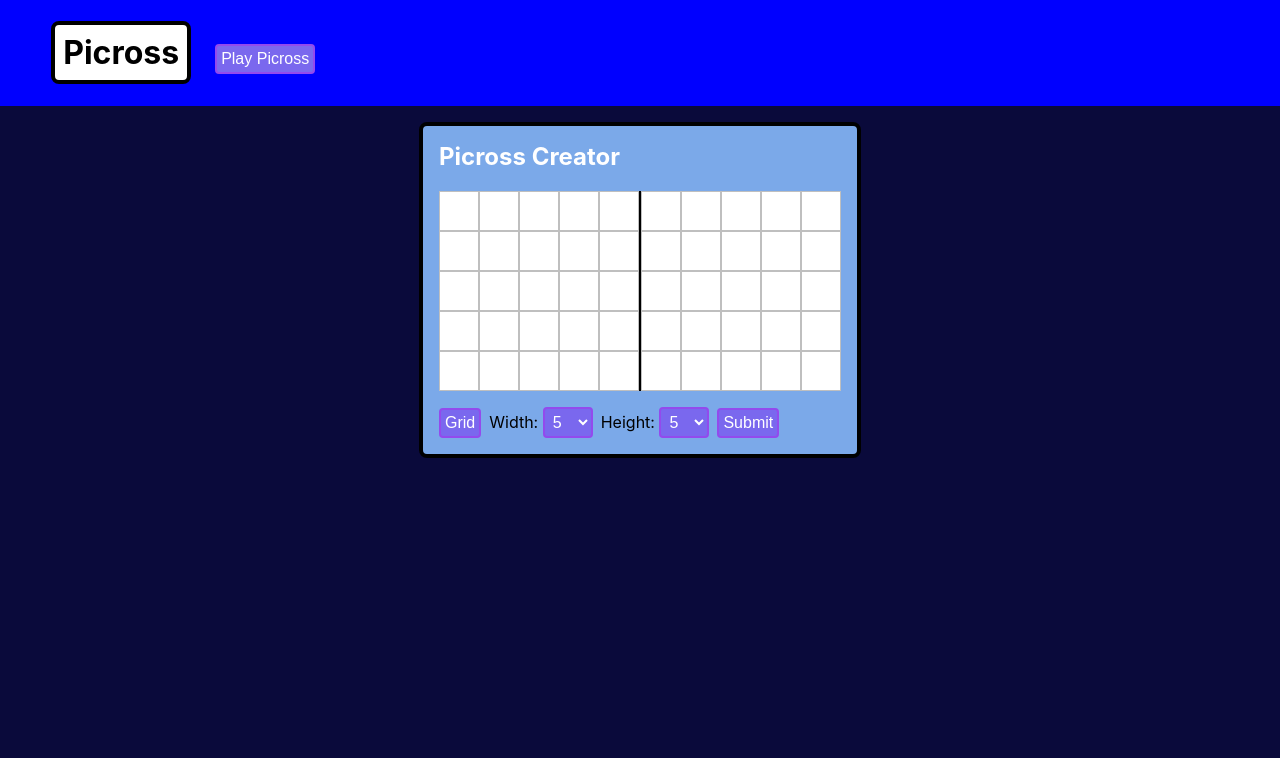
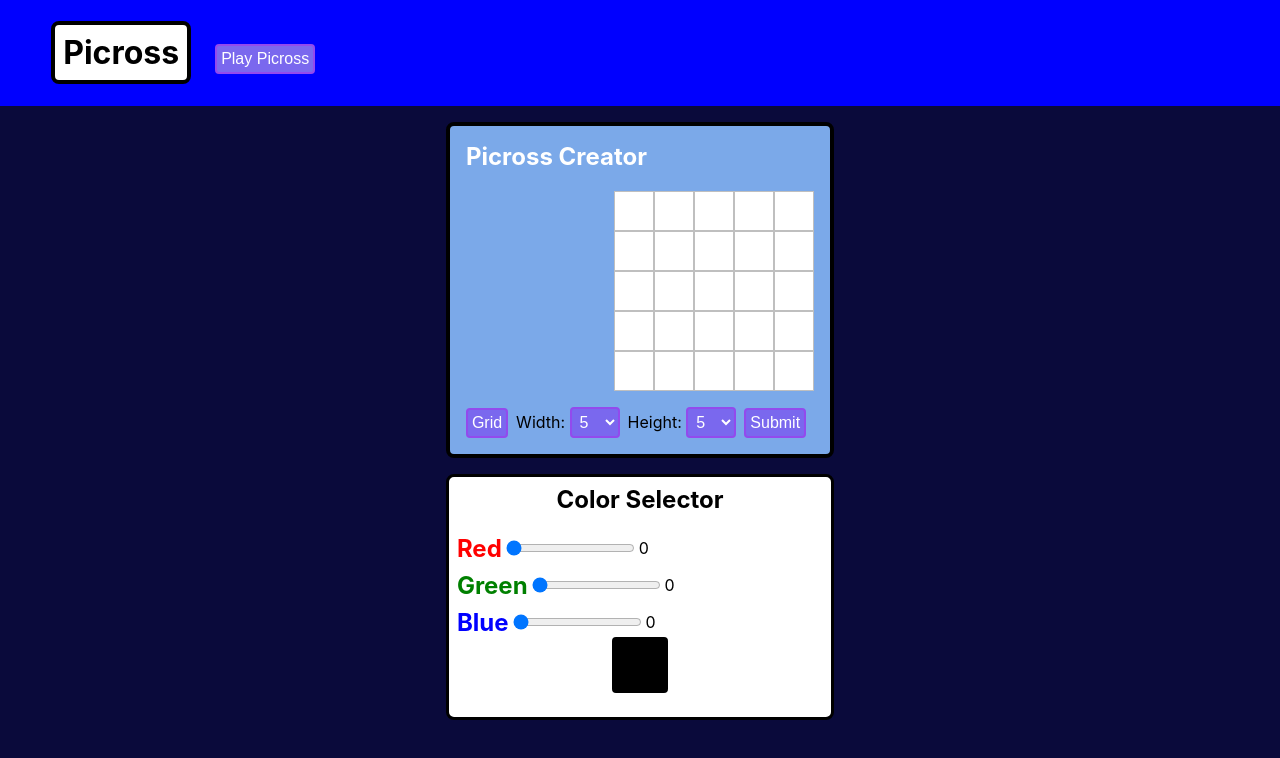
Before and after one commit to JordanMcFarland/picross, a React (Create React App) app: page / in a window 1280 px wide. Both pictures are taken after a click on the button "Create a Picross". Shown: the top 758 px of the page. Built offline with nearby package versions, Linux system fonts and the light colour scheme.

Commit message:
Picross creator colors

```diff
--- /dev/null
+++ b/src/components/ColorSelector.js
@@ -0,0 +1,99 @@
+import React, { useEffect, useState } from "react";
+
+const ColorSelector = ({ color, setColor }) => {
+  const [rgb, setRGB] = useState({ red: 0, green: 0, blue: 0 });
+
+  useEffect(() => {
+    function toHex(value) {
+      const hex = value.toString(16);
+      return hex.length == 1 ? "0" + hex : hex;
+    }
+
+    function getColor() {
+      return `#${toHex(rgb.red)}${toHex(rgb.green)}${toHex(rgb.blue)}`;
+    }
+
+    setColor(getColor());
+  }, [rgb]);
+
+  function updateColorValue(c, value) {
+    const num = Number(value);
+    setRGB({ ...rgb, [c]: num });
+  }
+
+  return (
+    <div
+      style={{
+        backgroundColor: "white",
+        borderStyle: "solid",
+        borderRadius: 8,
+        padding: 8,
+      }}
+      className="colorSelectorContainer"
+    >
+      <h2 style={{ textAlign: "center", marginTop: 0 }}>Color Selector</h2>
+      <div style={{ display: "flex", alignItems: "center" }}>
+        <h2 style={{ color: "red", margin: 0, marginRight: 4 }}>Red</h2>
+        <input
+          style={{ margin: 0 }}
+          id="red"
+          name="red"
+          type="range"
+          min={0}
+          max={255}
+          defaultValue={0}
+          onChange={(e) => updateColorValue("red", e.target.value)}
+        />
+        <label style={{ marginLeft: 4 }} htmlFor="red">
+          {rgb.red}
+        </label>
+      </div>
+      <div style={{ display: "flex", alignItems: "center", marginTop: 8 }}>
+        <h2 style={{ color: "green", margin: 0, marginRight: 4 }}>Green</h2>
+        <input
+          style={{ margin: 0 }}
+          id="green"
+          name="green"
+          type="range"
+          min={0}
+          max={255}
+          defaultValue={0}
+          onChange={(e) => updateColorValue("green", e.target.value)}
+        />
+        <label style={{ marginLeft: 4 }} htmlFor="green">
+          {rgb.green}
+        </label>
+      </div>
+      <div style={{ display: "flex", alignItems: "center", marginTop: 8 }}>
+        <h2 style={{ color: "blue", margin: 0, marginRight: 4 }}>Blue</h2>
+        <input
+          style={{ margin: 0 }}
+          id="blue"
+          name="blue"
+          type="range"
+          min={0}
+          max={255}
+          defaultValue={0}
+          onChange={(e) => updateColorValue("blue", e.target.value)}
+        />
+        <label style={{ marginLeft: 4 }} htmlFor="blue">
+          {rgb.blue}
+        </label>
+      </div>
+      <div style={{ display: "flex", justifyContent: "center" }}>
+        <div
+          style={{
+            borderStyle: "solid",
+            borderRadius: 4,
+            width: 50,
+            height: 50,
+            backgroundColor: color,
+            marginBottom: 16,
+          }}
+        ></div>
+      </div>
+    </div>
+  );
+};
+
+export default ColorSelector;
--- /dev/null
+++ b/src/components/CreatorGridSquare.js
@@ -0,0 +1,54 @@
+import React, { useEffect, useState } from "react";
+
+const CreatorGridSquare = ({
+  coordinates,
+  currentTool,
+  dragging,
+  setDragging,
+  dragColor,
+  setDragColor,
+  grid,
+  setGrid,
+  state,
+  x,
+  y,
+  color,
+  squareColor,
+}) => {
+  function getDragColor() {
+    setDragColor(squareColor ? null : color);
+  }
+
+  // update the state of the toggled grid square
+  function toggleGridSquare() {
+    const newGrid = [...grid];
+    let toColor;
+
+    dragging ? (toColor = dragColor) : (toColor = squareColor ? null : color);
+
+    newGrid[coordinates.y][coordinates.x] = {
+      ...newGrid[coordinates.y][coordinates.x],
+      color: toColor,
+    };
+    setGrid(newGrid);
+  }
+
+  return (
+    <div
+      className="gridSquare"
+      style={{
+        backgroundColor: grid[y][x].color ? squareColor : "white",
+      }}
+      onMouseDown={() => {
+        toggleGridSquare();
+        getDragColor();
+        setDragging(true);
+      }}
+      onMouseOver={() => dragging && toggleGridSquare()}
+    >
+      {state === "dead" && <p style={{ userSelect: "none" }}>X</p>}
+    </div>
+  );
+};
+
+export default CreatorGridSquare;
--- a/src/components/GridSquare.js
+++ b/src/components/GridSquare.js
@@ -1,4 +1,4 @@
-import React, { useEffect } from "react";
+import React, { useEffect, useState } from "react";
 
 const GridSquare = ({
   coordinates,
--- a/src/components/Main.js
+++ b/src/components/Main.js
@@ -2,6 +2,7 @@ import React, { useEffect, useState } from "react";
 import Header from "./Header";
 import Picross from "./Picross";
 import PicrossCreator from "./PicrossCreator";
+import ColorSelector from "./ColorSelector";
 
 const Main = () => {
   const [currentPage, setCurrentPage] = useState("picross");
@@ -9,14 +10,28 @@ const Main = () => {
 
   useEffect(() => {}, []);
 
+  function getCurrentPage() {
+    switch (currentPage) {
+      case "picross":
+        return <Picross puzzles={puzzles} />;
+      case "picrossCreator":
+        return <PicrossCreator />;
+      case "colorPicker":
+        return <ColorSelector />;
+      default:
+        return <h3>Something went wrong</h3>;
+    }
+  }
+
   return (
     <div className="mainContainer">
       <Header currentPage={currentPage} setCurrentPage={setCurrentPage} />
-      {currentPage === "picross" ? (
+      {getCurrentPage()}
+      {/* {currentPage === "picross" ? (
         <Picross puzzles={puzzles} />
       ) : (
         <PicrossCreator />
-      )}
+      )} */}
     </div>
   );
 };
--- a/src/components/Picross.js
+++ b/src/components/Picross.js
@@ -40,7 +40,7 @@ const PicrossGrid = ({ setSolved }) => {
         const currentRowArr = [];
         let counter = 0;
         row.forEach((col, xIndex) => {
-          if (col.marked) {
+          if (col.color) {
             counter++;
           } else {
             counter > 0 && currentRowArr.push(counter);
@@ -69,7 +69,7 @@ const PicrossGrid = ({ setSolved }) => {
         let counter = 0;
         const currentColCount = [];
         grid.forEach((row, yIndex) => {
-          if (row[xIndex].marked) {
+          if (row[xIndex].color) {
             counter++;
           } else {
             counter > 0 && currentColCount.push(counter);
@@ -100,8 +100,8 @@ const PicrossGrid = ({ setSolved }) => {
     function checkIfPicrossIsCorrect() {
       const puzzleSolved = grid.every((row) => {
         return row.every((col) => {
-          if (col.marked && col.state === "active") return true;
-          else if (!col.marked && col.state !== "active") return true;
+          if (col.color && col.state === "active") return true;
+          else if (!col.color && col.state !== "active") return true;
           else return false;
         });
       });
@@ -117,28 +117,29 @@ const PicrossGrid = ({ setSolved }) => {
     let newPuzzle = [];
     const keys = Object.keys(PUZZLES[puzzleSize]);
     const rand = Math.floor(Math.random() * keys.length);
-    const newPuzzleName = keys[rand];
-    newPuzzle = setANewGrid(PUZZLES[puzzleSize][newPuzzleName]);
+    const newPuzzleName = keys[0];
+    console.log(PUZZLES[puzzleSize][newPuzzleName]);
+    //newPuzzle = setANewGrid(PUZZLES[puzzleSize][newPuzzleName]);
     setSolved(false);
-    setGrid(newPuzzle);
+    setGrid(PUZZLES[puzzleSize][newPuzzleName]);
     setTimer(0);
   }
 
-  function setANewGrid(newPuzzle) {
-    let newGrid = [];
-    newPuzzle.forEach((row) => {
-      const currentRow = [];
-      row.forEach((xIndex) => {
-        const xIndexObj = { marked: false, state: "inactive" };
-        if (xIndex === "x") {
-          xIndexObj.marked = true;
-        }
-        currentRow.push(xIndexObj);
-      });
-      newGrid.push(currentRow);
-    });
-    return newGrid;
-  }
+  // function setANewGrid(newPuzzle) {
+  //   let newGrid = [];
+  //   newPuzzle.forEach((row) => {
+  //     const currentRow = [];
+  //     row.forEach((xIndex) => {
+  //       const xIndexObj = { marked: false, state: "inactive" };
+  //       if (xIndex === "x") {
+  //         xIndexObj.marked = true;
+  //       }
+  //       currentRow.push(xIndexObj);
+  //     });
+  //     newGrid.push(currentRow);
+  //   });
+  //   return newGrid;
+  // }
 
   function renderColumnNumberRow() {
     return (
--- a/src/components/PicrossCreator.js
+++ b/src/components/PicrossCreator.js
@@ -1,13 +1,15 @@
 import React, { useEffect, useState } from "react";
-import GridSquare from "./GridSquare";
+import CreatorGridSquare from "./CreatorGridSquare";
 import PUZZLES from "../shared/PUZZLES";
+import ColorSelector from "./ColorSelector";
 
 const PicrossCreator = () => {
-  const [gridSize, setGridSize] = useState({ x: 10, y: 5 });
+  const [gridSize, setGridSize] = useState({ x: 5, y: 5 });
   const [grid, setGrid] = useState([[]]);
   const [dragging, setDragging] = useState(false);
-  const [dragState, setDragState] = useState();
+  const [dragColor, setDragColor] = useState("#000");
   const [picrossName, setPicrossName] = useState("");
+  const [color, setColor] = useState("#000");
 
   // Listen for mouse up anywhere on screen so drag state updates properly
   useEffect(() => {
@@ -25,7 +27,7 @@ const PicrossCreator = () => {
       for (let i = 0; i < gridSize.y; i++) {
         const currentRow = [];
         for (let j = 0; j < gridSize.x; j++) {
-          const xIndexObj = { marked: false, state: "inactive" };
+          const xIndexObj = { state: "inactive", color: null };
           currentRow.push(xIndexObj);
         }
         newGrid.push(currentRow);
@@ -47,6 +49,7 @@ const PicrossCreator = () => {
       });
       formattedGrid.push(currentRow);
     });
+    console.log(JSON.stringify(grid));
     console.log(JSON.stringify(formattedGrid));
   }
 
@@ -77,7 +80,7 @@ const PicrossCreator = () => {
                 {xIndex > 0 && xIndex % 5 === 0 && (
                   <div className="colBarrier" />
                 )}
-                <GridSquare
+                <CreatorGridSquare
                   key={xIndex}
                   x={xIndex}
                   y={yIndex}
@@ -86,10 +89,12 @@ const PicrossCreator = () => {
                   currentTool={"fillInTool"}
                   dragging={dragging}
                   setDragging={setDragging}
-                  dragState={dragState}
-                  setDragState={setDragState}
+                  dragColor={dragColor}
+                  setDragColor={setDragColor}
                   grid={grid}
                   setGrid={setGrid}
+                  color={color}
+                  squareColor={grid[yIndex][xIndex].color}
                 />
               </>
             );
@@ -100,6 +105,10 @@ const PicrossCreator = () => {
   });
 
   return (
+    <div
+      className="creatorContainer"
+      style={{ display: "flex", flexDirection: "column" }}
+    >
       <div className="picrossContainer">
         <h2 style={{ color: "white", marginTop: 0 }}>Picross Creator</h2>
         {renderGrid}
@@ -135,6 +144,10 @@ const PicrossCreator = () => {
           <button onClick={() => handleSubmit()}>Submit</button>
         </div>
       </div>
+      <div>
+        <ColorSelector color={color} setColor={setColor} />
+      </div>
+    </div>
   );
 };
 
--- a/src/shared/PUZZLES.js
+++ b/src/shared/PUZZLES.js
@@ -1,5 +1,42 @@
 const PUZZLES = {
   fiveByFive: {
+    test: [
+      [
+        { state: "inactive", color: "#00007e" },
+        { state: "inactive", color: "#00007e" },
+        { state: "inactive", color: "#00007e" },
+        { state: "inactive", color: "#00007e" },
+        { state: "inactive", color: "#00007e" },
+      ],
+      [
+        { state: "inactive", color: "#00007e" },
+        { state: "inactive", color: "#00007e" },
+        { state: "inactive", color: "#00007e" },
+        { state: "inactive", color: "#00007e" },
+        { state: "inactive", color: "#00007e" },
+      ],
+      [
+        { state: "inactive", color: "#00007e" },
+        { state: "inactive", color: "#00007e" },
+        { state: "inactive", color: "#00007e" },
+        { state: "inactive", color: "#00007e" },
+        { state: "inactive", color: "#00007e" },
+      ],
+      [
+        { state: "inactive", color: null },
+        { state: "inactive", color: null },
+        { state: "inactive", color: null },
+        { state: "inactive", color: null },
+        { state: "inactive", color: null },
+      ],
+      [
+        { state: "inactive", color: null },
+        { state: "inactive", color: null },
+        { state: "inactive", color: null },
+        { state: "inactive", color: null },
+        { state: "inactive", color: null },
+      ],
+    ],
     circle: [
       ["", "x", "x", "x", ""],
       ["x", "", "", "", "x"],
```
Lines whose indentation alone changed are shown as unchanged.
